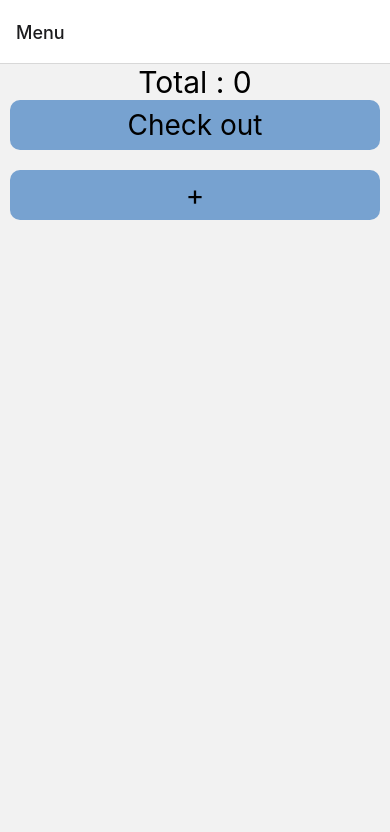
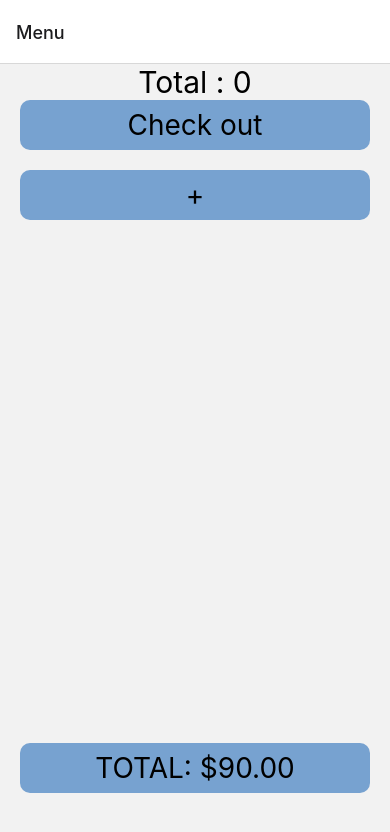
Before and after one commit to redmejia/thrive, a React Native app: screen /Menu in a window 390 px wide. Shown: the top 832 px of the page. Built offline with nearby package versions, Linux system fonts and the light colour scheme.

Commit message:
feat(floating-button):adding floating buttom

```diff
--- a/src/Screens/Menu.tsx
+++ b/src/Screens/Menu.tsx
@@ -1,24 +1,26 @@
-import { View, Text, Button } from "react-native";
+import { View, Text, useWindowDimensions } from "react-native";
 import { increment } from "../Redux/total/totalSlice";
 import { useDispatch, useSelector } from "react-redux";
 import { RootStore } from "../../store";
 import { StackScreenProps } from "@react-navigation/stack";
 import { RootStackParams } from "../Main/Main";
 import { CustomButton } from "../Components";
+import { spacing } from "../theme";
 
 interface Props extends StackScreenProps<RootStackParams, "Menu"> {}
 
 const Menu = ({ navigation }: Props) => {
   const total = useSelector((state: RootStore) => state.total);
   const dispatch = useDispatch();
+  const { height } = useWindowDimensions();
 
   return (
-    <View>
+    <View style={{ flex: 1, marginHorizontal: spacing.xs + spacing.md }}>
       <Text style={{ fontSize: 30, textAlign: "center" }}>
         Total : {total.total}
       </Text>
 
-      <View style={{ marginHorizontal: 10 }}>
+      <View>
         <CustomButton
           btnText="Check out"
           onPress={() => navigation.navigate("Checkout")}
@@ -26,6 +28,14 @@ const Menu = ({ navigation }: Props) => {
         <View style={{ margin: 10 }} />
         <CustomButton btnText="+" onPress={() => dispatch(increment())} />
       </View>
+      <CustomButton
+        btnText="TOTAL: $90.00"
+        btnStyle={{
+          position: "absolute",
+          bottom: height * 0.06,
+          width: "100%",
+        }}
+      />
     </View>
   );
 };
```
